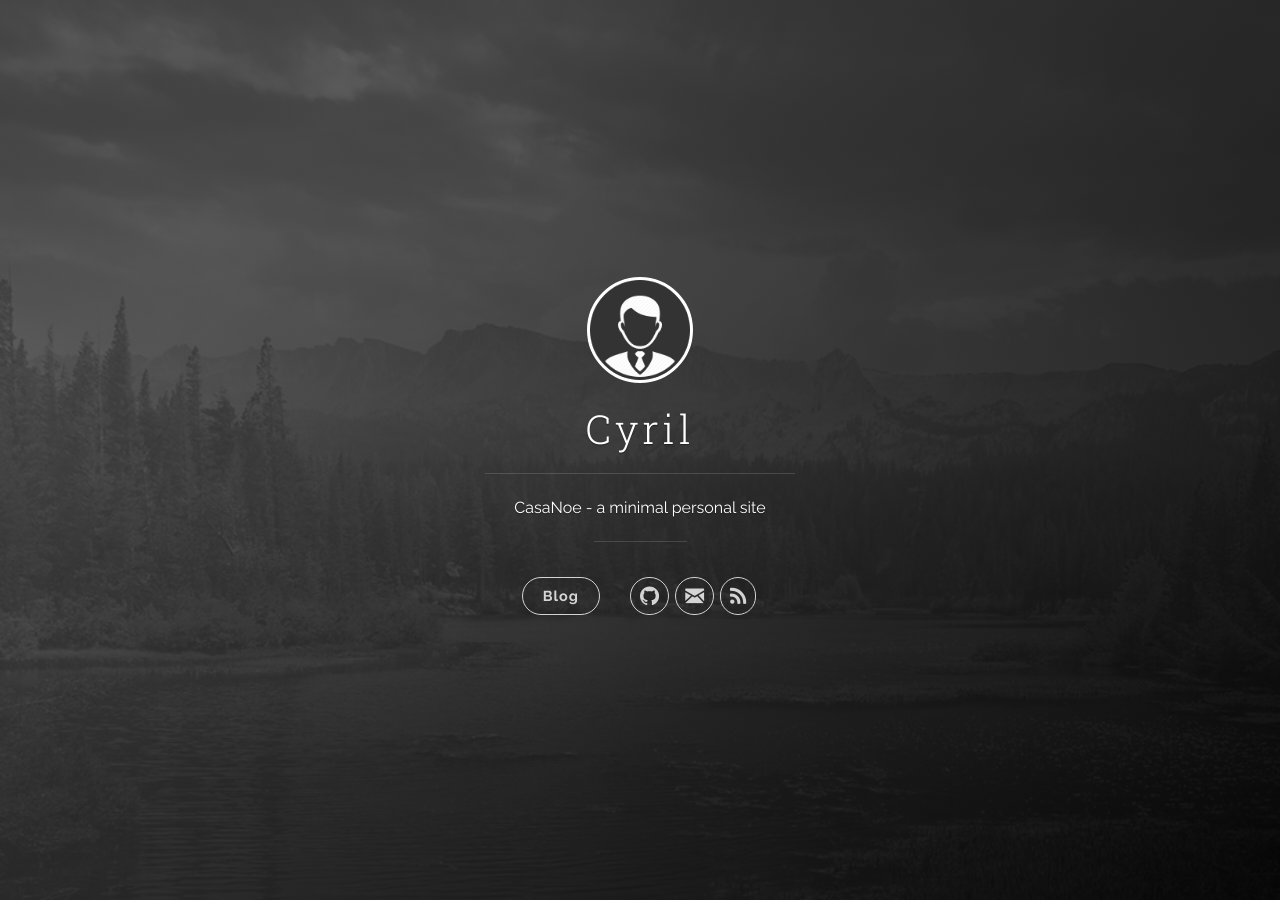
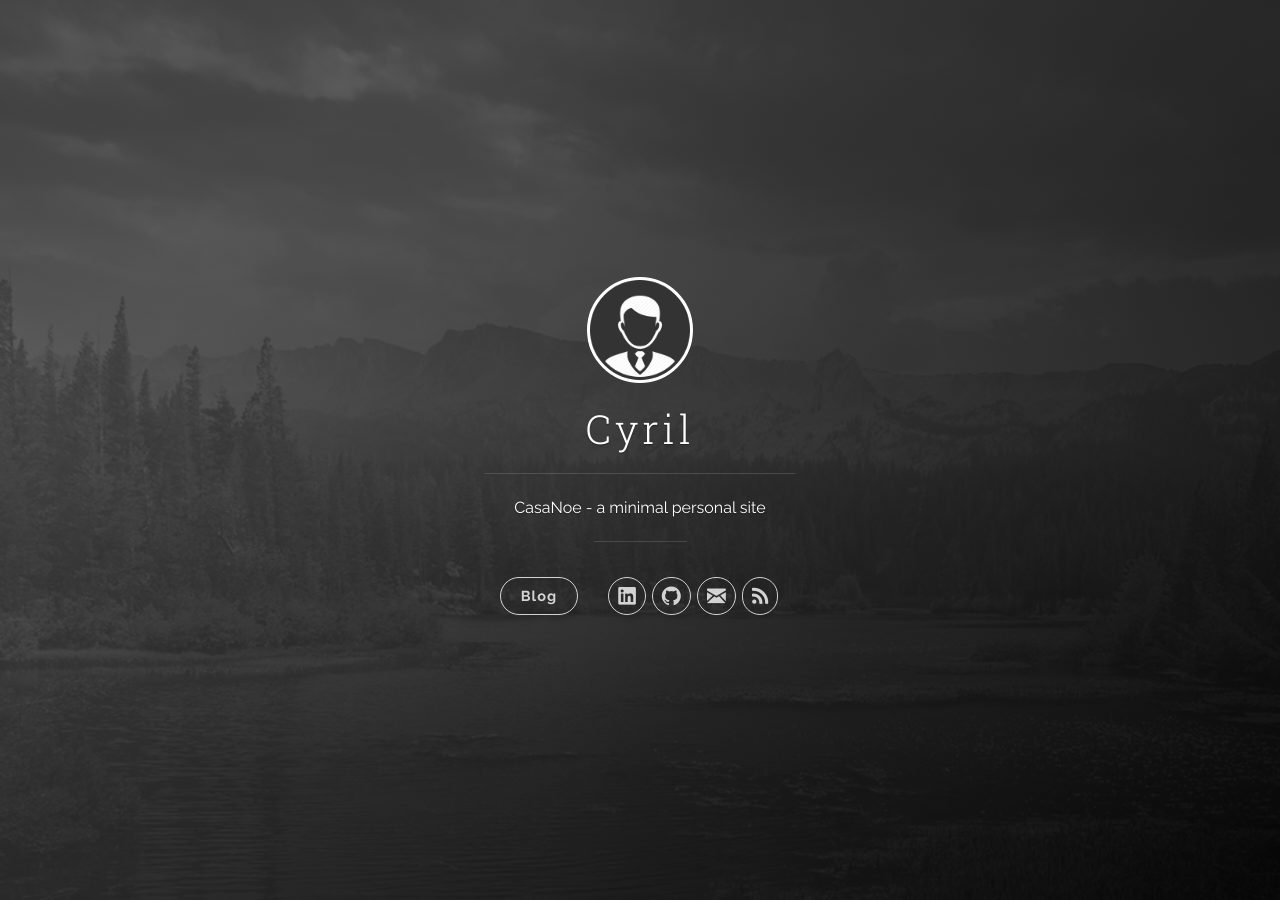
Before and after one commit to casanoe/welcome, a Jekyll site: the page built from index.html, in a window 1280 px wide. Built offline with Jekyll 4.4.1, drawn with Linux system fonts in a browser that asks for light colours; nearby versions of some CDN libraries; the list of posts is cut into pages by our own code.

Commit message:
Update _config.yml

```diff
--- a/_config.yml
+++ b/_config.yml
@@ -7,12 +7,12 @@ baseurl: '/welcome/'
 # disqus_shortname: 'your-disqus-name'
 
 author:
-  name: 'Josh Gerdes'
+  name: 'Cyril Verdier'
   email: cyrilv21@gmail.com
   #twitter_username: joshgerdes
   #facebook_username: joshgerdes
   github_username:  casanoe
-  #linkedin_username:  joshgerdes
+  linkedin_username:  cverdier
 
 defaults:
   -
```
